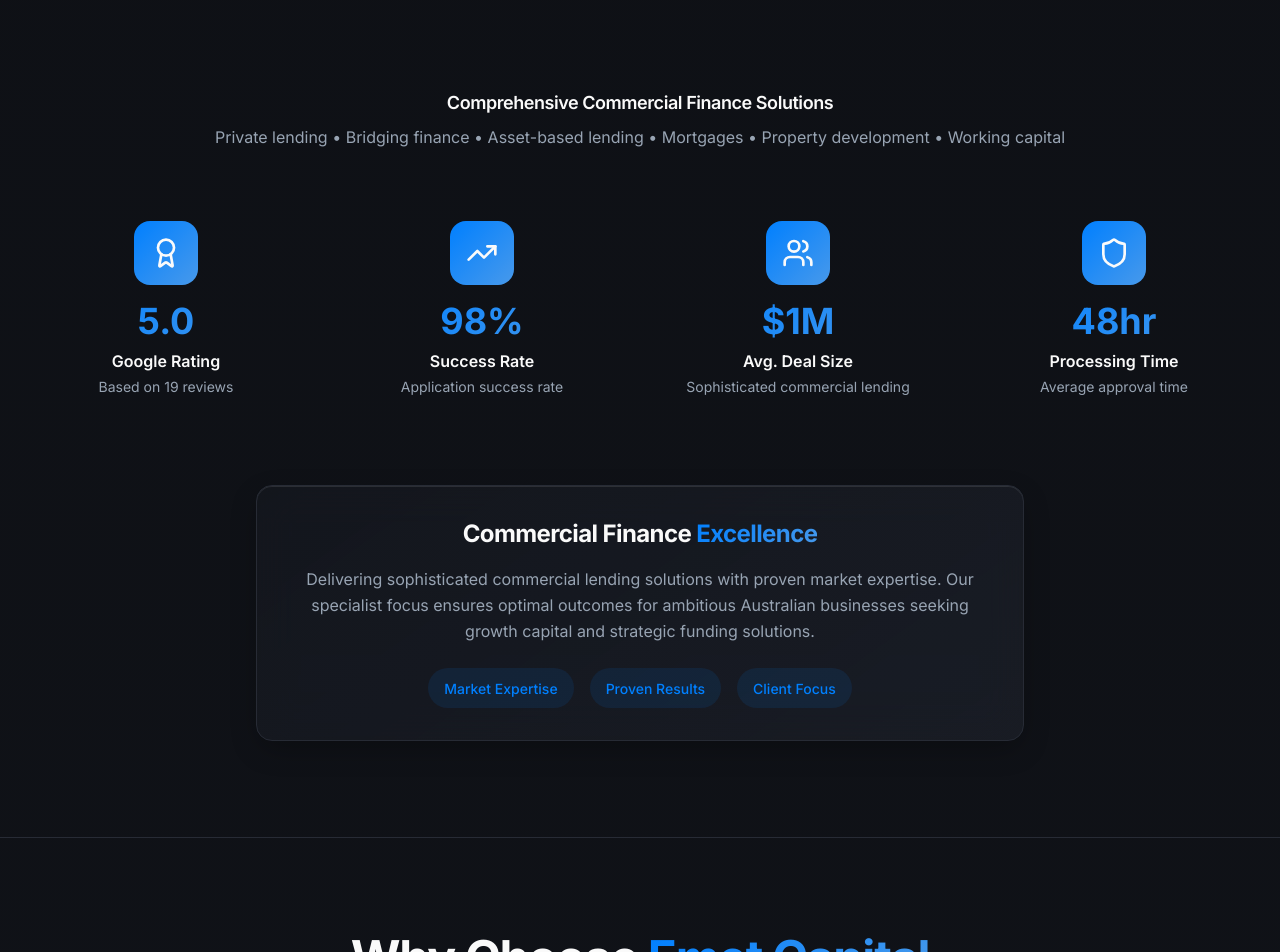
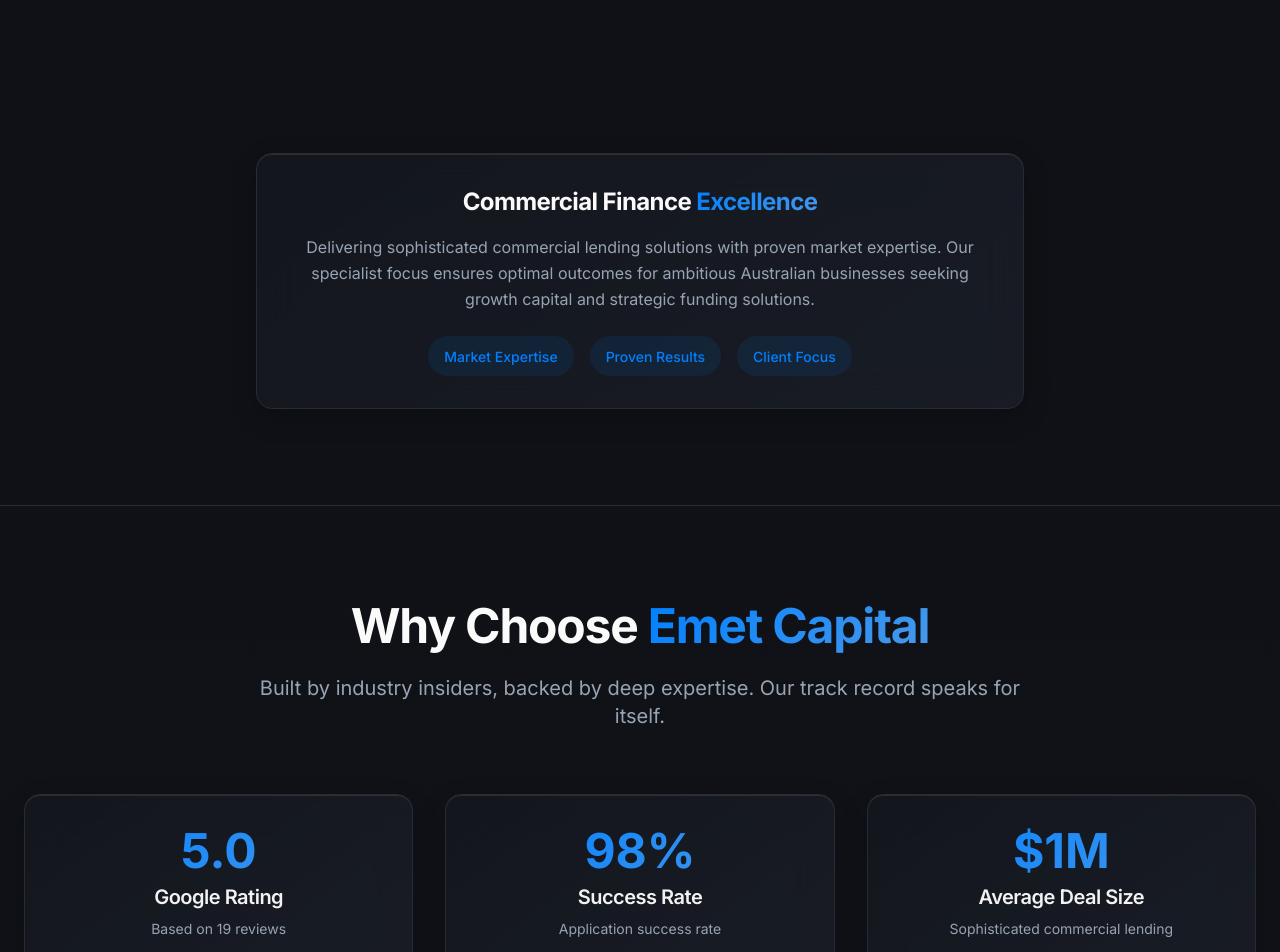
Before and after one commit to bnganbeemit/emet-capital-elegance, a React (Vite) app: page / in a window 1280 px wide. Shown: the part 2040-2992 px from the top of the page. Built offline with nearby package versions, Linux system fonts and the light colour scheme.

Commit message:
Refactor TrustSignals component
Update TrustSignals to include Google rating, set average deal size to $1M, and remove duplicate bars.

```diff
--- a/src/components/StatsSection.tsx
+++ b/src/components/StatsSection.tsx
@@ -6,23 +6,19 @@ const StatsSection = () => {
 
   const stats = [
     {
-      label: "Approval Speed",
-      value: 95,
-      suffix: "%",
-      description: "Within 48 hours"
+      label: "Google Rating",
+      value: "5.0",
+      description: "Based on 19 reviews"
     },
     {
-      label: "Deal Success Rate",
-      value: 98,
-      suffix: "%",
-      description: "Client satisfaction"
+      label: "Success Rate",
+      value: "98%",
+      description: "Application success rate"
     },
     {
       label: "Average Deal Size",
-      value: 2.5,
-      suffix: "M",
-      prefix: "$",
-      description: "Commercial transactions"
+      value: "$1M",
+      description: "Sophisticated commercial lending"
     },
   ];
 
@@ -64,21 +60,10 @@ const StatsSection = () => {
             >
               <div className="mb-4">
                 <div className="text-4xl md:text-5xl font-bold bg-gradient-primary bg-clip-text text-transparent mb-2">
-                  {stat.prefix}{stat.value}{stat.suffix}
+                  {stat.value}
                 </div>
                 <h3 className="text-xl font-semibold text-card-foreground">{stat.label}</h3>
                 <p className="text-sm text-muted-foreground mt-2">{stat.description}</p>
-              </div>
-
-              {/* Animated Progress Bar */}
-              <div className="progress-luxury relative">
-                <div
-                  className="absolute top-0 left-0 h-full bg-gradient-primary rounded-full transition-all duration-1500 ease-out"
-                  style={{
-                    width: isVisible ? `${stat.value}%` : '0%',
-                    transitionDelay: `${index * 300}ms`
-                  }}
-                />
               </div>
             </div>
           ))}
--- a/src/components/TrustSignals.tsx
+++ b/src/components/TrustSignals.tsx
@@ -32,33 +32,6 @@ const TrustSignals = () => {
   return (
     <section className="py-24 border-y border-border">
       <div className="container mx-auto px-6">
-        {/* Single Trust Metrics Section */}
-        <div className="text-center mb-12">
-          <h3 className="text-lg font-semibold mb-2">Comprehensive Commercial Finance Solutions</h3>
-          <p className="text-muted-foreground mb-8">
-            Private lending • Bridging finance • Asset-based lending • Mortgages • Property development • Working capital
-          </p>
-        </div>
-
-        <div className="grid grid-cols-2 md:grid-cols-4 gap-8 items-center">
-          {trustMetrics.map((metric, index) => (
-            <div
-              key={index}
-              className="group text-center p-6 rounded-xl hover:bg-card/50 transition-colors duration-300 fade-in"
-              style={{ animationDelay: `${index * 100}ms` }}
-            >
-              <div className="w-16 h-16 mx-auto mb-4 bg-gradient-primary rounded-2xl flex items-center justify-center group-hover:scale-110 transition-transform duration-300">
-                <metric.icon className="h-8 w-8 text-primary-foreground" />
-              </div>
-              <div className="text-3xl md:text-4xl font-bold mb-2 bg-gradient-primary bg-clip-text text-transparent">
-                {metric.value}
-              </div>
-              <div className="font-semibold mb-1">{metric.name}</div>
-              <div className="text-sm text-muted-foreground">{metric.description}</div>
-            </div>
-          ))}
-        </div>
-
         {/* Excellence Statement */}
         <div className="text-center mt-16 fade-in">
           <div className="max-w-3xl mx-auto luxury-card p-8 rounded-2xl">
```
